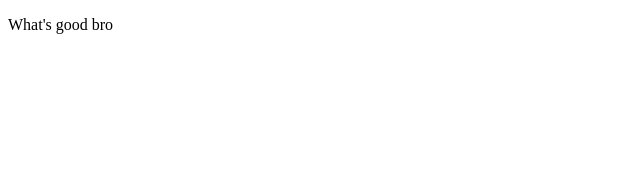
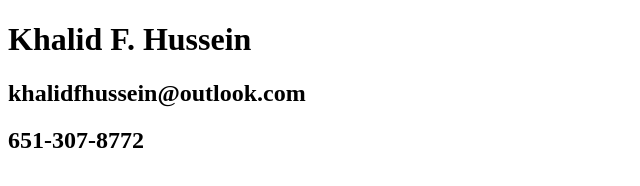
Before and after one commit to Khalid37/khalid37.github.io, a plain HTML site: page index.html in a window 1280 px wide. Shown: the whole page, without its empty margins (0-640 px from the left). Drawn offline with Linux system fonts and the light colour scheme.

Commit message:
Added Resume Header

```diff
--- a/index.html
+++ b/index.html
@@ -5,6 +5,8 @@
 	</head>
 
 	<body>
-	 <p>What's good bro</p>
+	 <h1>Khalid F. Hussein</h1>
+		<h2>khalidfhussein@outlook.com</h2>
+		<h2>651-307-8772</h2>
 	</body>
 </html>
```
